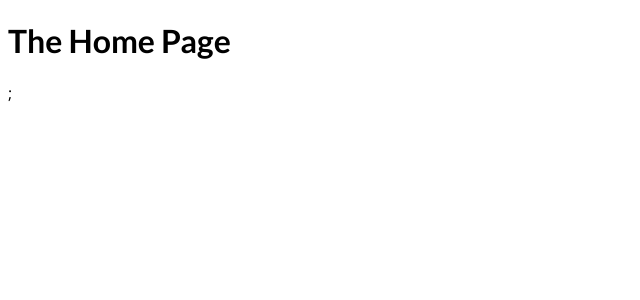
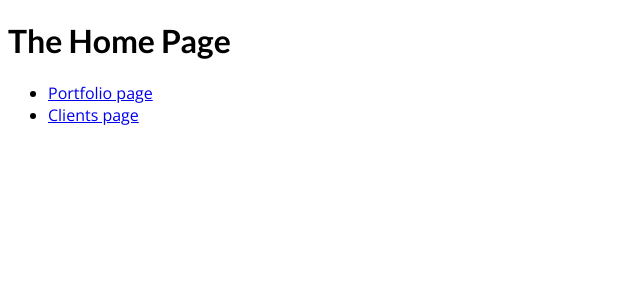
Before and after one commit to sweeptic/11---Pages---File-based-Routing, a Next.js app: page / in a window 1280 px wide. Shown: the top 300 px of the page, without its empty margins (0-640 px from the left). Built offline with nearby package versions, Linux system fonts and the light colour scheme.

Commit message:
013 Navigating with the Link Component

```diff
--- a/pages/index.js
+++ b/pages/index.js
@@ -1,7 +1,18 @@
+import Link from 'next/link';
+
 export default function HomePage() {
   return (
     <div>
-      <h1>The Home Page</h1>;
+      <h1>The Home Page</h1>
+
+      <ul>
+        <li>
+          <Link href="/portfolio">Portfolio page</Link>
+        </li>
+        <li>
+          <Link href="/clients">Clients page</Link>
+        </li>
+      </ul>
     </div>
   );
 }
```
